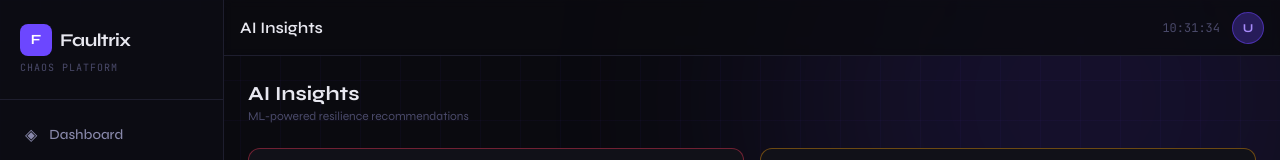
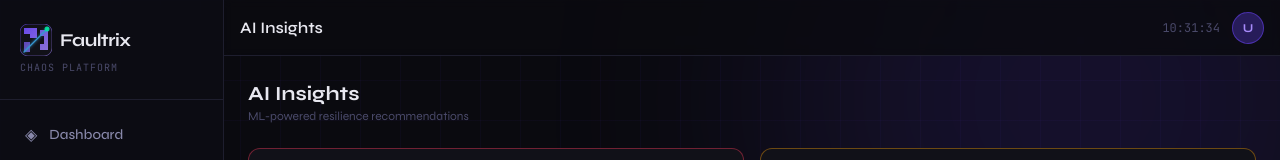
Before and after one commit to adit088/faultrix-frontend, a Next.js app: page /insights in a window 1280 px wide. Shown: the top 160 px of the page. Built offline with nearby package versions, Linux system fonts and the light colour scheme.

Commit message:
Updated files

```diff
--- a/src/components/layout/Sidebar.tsx
+++ b/src/components/layout/Sidebar.tsx
@@ -30,7 +30,31 @@ export default function Sidebar({ open, onClose }: SidebarProps) {
       <div className="px-5 py-6 border-b border-[#1e1e2e] flex items-center justify-between">
         <div>
           <div className="flex items-center gap-2">
-            <div className="w-8 h-8 rounded-lg bg-[#6c47ff] flex items-center justify-center text-white font-bold text-sm">F</div>
+            <div style={{ width: 32, height: 32, flexShrink: 0 }}>
+              <svg width="32" height="32" viewBox="0 0 32 32" fill="none">
+                <defs>
+                  <linearGradient id="sbg" x1="0" y1="0" x2="32" y2="32" gradientUnits="userSpaceOnUse">
+                    <stop offset="0%" stopColor="#6c47ff" />
+                    <stop offset="100%" stopColor="#a78bfa" />
+                  </linearGradient>
+                  <linearGradient id="crack" x1="0" y1="0" x2="32" y2="32" gradientUnits="userSpaceOnUse">
+                    <stop offset="0%" stopColor="#6c47ff" />
+                    <stop offset="100%" stopColor="#00e5a0" />
+                  </linearGradient>
+                  <filter id="sglow">
+                    <feGaussianBlur stdDeviation="1.5" result="b" />
+                    <feMerge><feMergeNode in="b"/><feMergeNode in="SourceGraphic"/></feMerge>
+                  </filter>
+                </defs>
+                <rect width="32" height="32" rx="8" fill="#111118" />
+                <rect width="32" height="32" rx="8" fill="none" stroke="url(#sbg)" strokeWidth="0.8" opacity="0.6" />
+                <polygon points="4,4 17,4 17,14 10,14 10,10 4,10" fill="url(#sbg)" opacity="0.9" />
+                <polygon points="4,18 10,18 10,28 4,28" fill="url(#sbg)" opacity="0.7" />
+                <polygon points="20,6 28,6 28,26 20,26 20,20 24,20 24,12 20,12" fill="url(#sbg)" opacity="0.85" />
+                <line x1="4" y1="28" x2="28" y2="4" stroke="url(#crack)" strokeWidth="1.2" strokeLinecap="round" filter="url(#sglow)" />
+                <circle cx="27" cy="5" r="2.5" fill="#00e5a0" opacity="0.9" />
+              </svg>
+            </div>
             <span className="font-bold text-lg tracking-tight">Faultrix</span>
           </div>
           <p className="text-[10px] text-[#4a4a6a] mt-1 font-mono uppercase tracking-widest">Chaos Platform</p>
```
Also changed, not shown: 1 other file (tests, documents, lock files or other folders).
